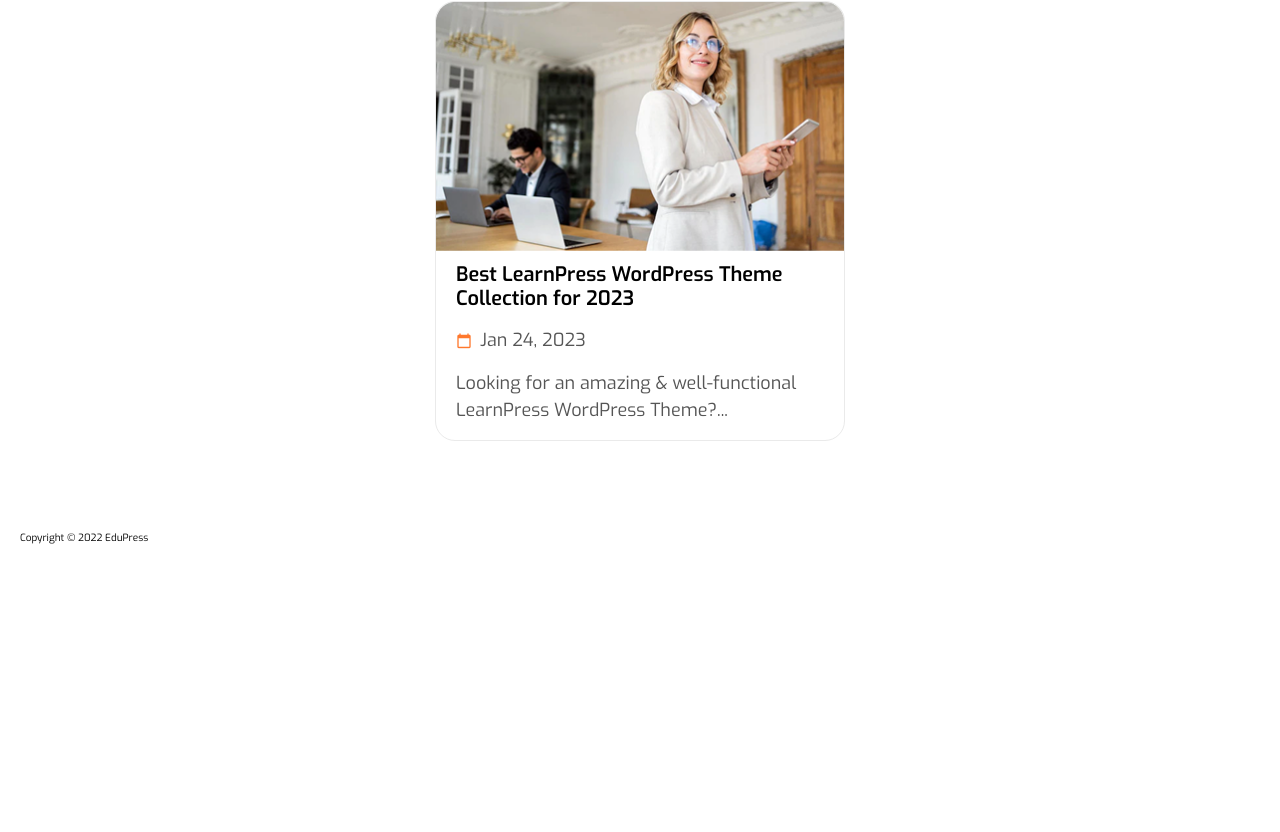
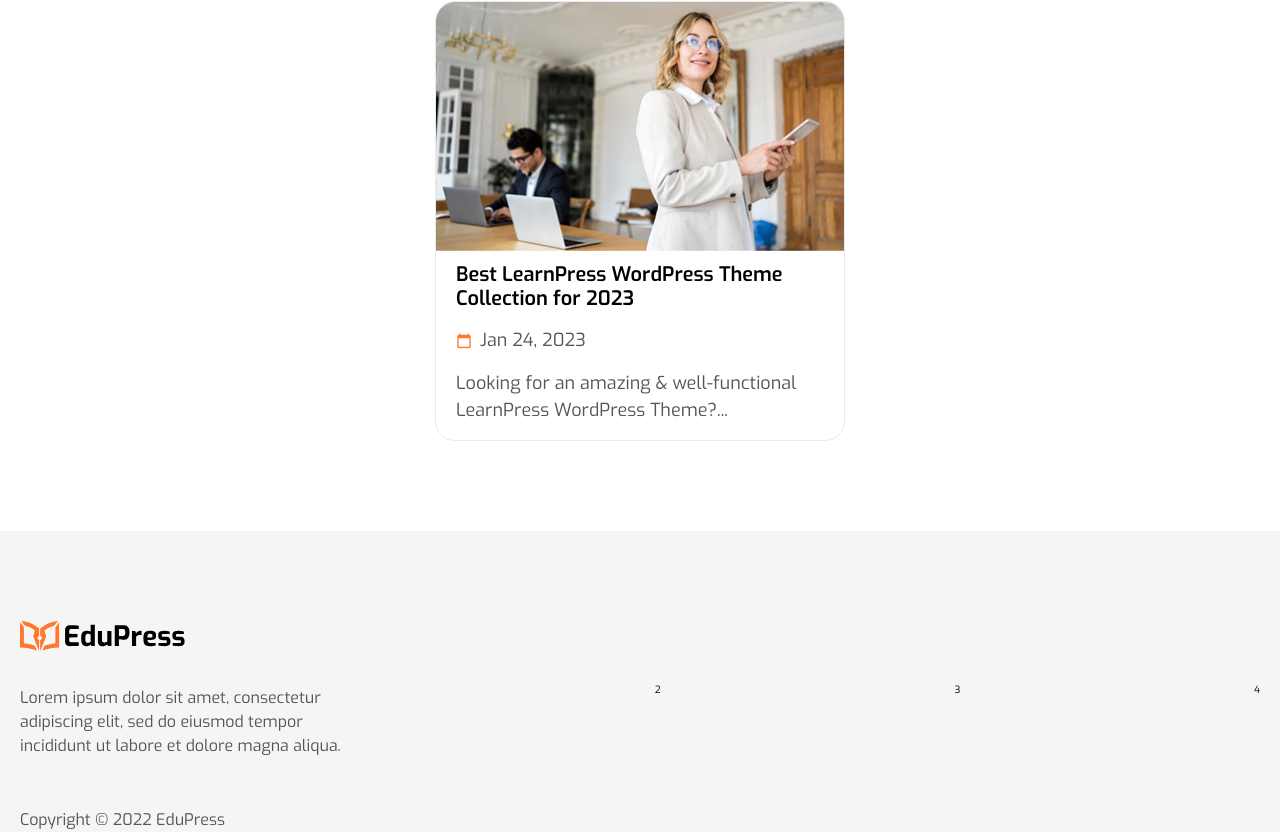
Before and after one commit to freund82/e-learning-react, a React (Vite) app: page / in a window 1280 px wide. Shown: the part 7398-8230 px from the top of the page. Before the commit the page ends 7942 px from the top, so only its background shows below. Built offline with nearby package versions, Linux system fonts and the light colour scheme.

Commit message:
Footer первый блок

```diff
--- a/src/components/Layout/Footer/Footer.jsx
+++ b/src/components/Layout/Footer/Footer.jsx
@@ -1,12 +1,27 @@
 import "./footer.css";
+import Logo from "../../../assets/images/logo.svg";
 
 function Footer() {
     return (
-        <div className="footer">
+        <footer>
             <div className="container">
-                <p className="footer__text">Copyright © 2022 EduPress</p>
+                <div className="footer__inner">
+                    <div className="footer__inner--block">
+                        <div>
+                            <img src={Logo} alt="logo" />
+                            <p className="footer__text">Lorem ipsum dolor sit amet, consectetur adipiscing elit, sed do eiusmod tempor incididunt ut labore et dolore magna aliqua.</p>
+                        </div>
+                        <div>2</div>
+                        <div>3</div>
+                        <div>4</div>
+                    </div>
+
+                    <div>
+                        <p className="footer__text">Copyright © 2022 EduPress</p>
+                    </div>
+                </div>
             </div>
-        </div>
+        </footer>
     );
 }
 
--- a/src/components/Layout/Footer/footer.css
+++ b/src/components/Layout/Footer/footer.css
@@ -0,0 +1,23 @@
+footer{
+    background-color: var(--white-gray);
+}
+.footer__inner{
+    padding-top:9rem;
+}
+
+.footer__inner--block{
+    display:flex;
+    justify-content: space-between;
+    align-items: center;
+    margin-bottom:5rem;
+}
+
+.footer__text{
+    width:100%;
+    max-width:34.1rem;
+    margin-top:3.2rem;
+    font-size: var(--font-size16);
+    line-height: var(--line-height150);
+    color:var(--dark-gray);
+    font-style:var(--font-family--Jost);
+}
```
